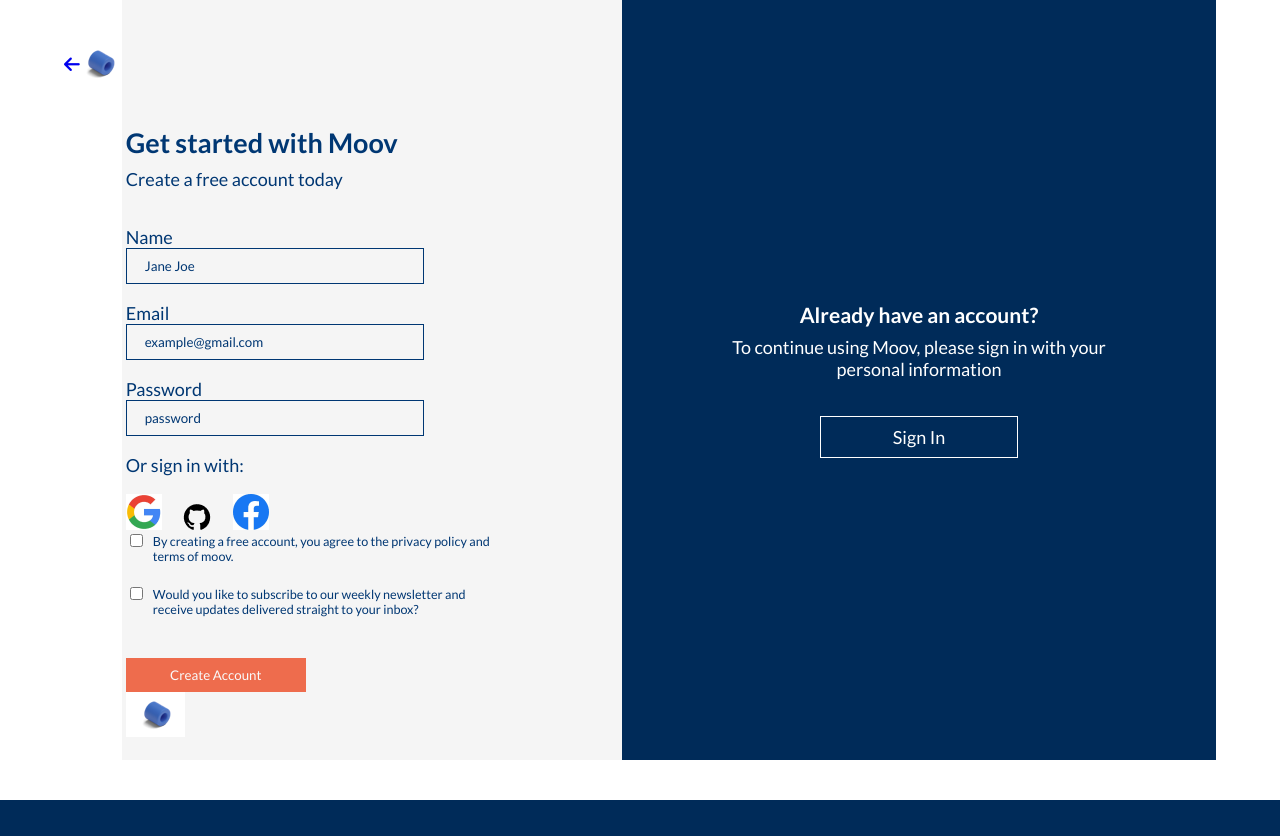
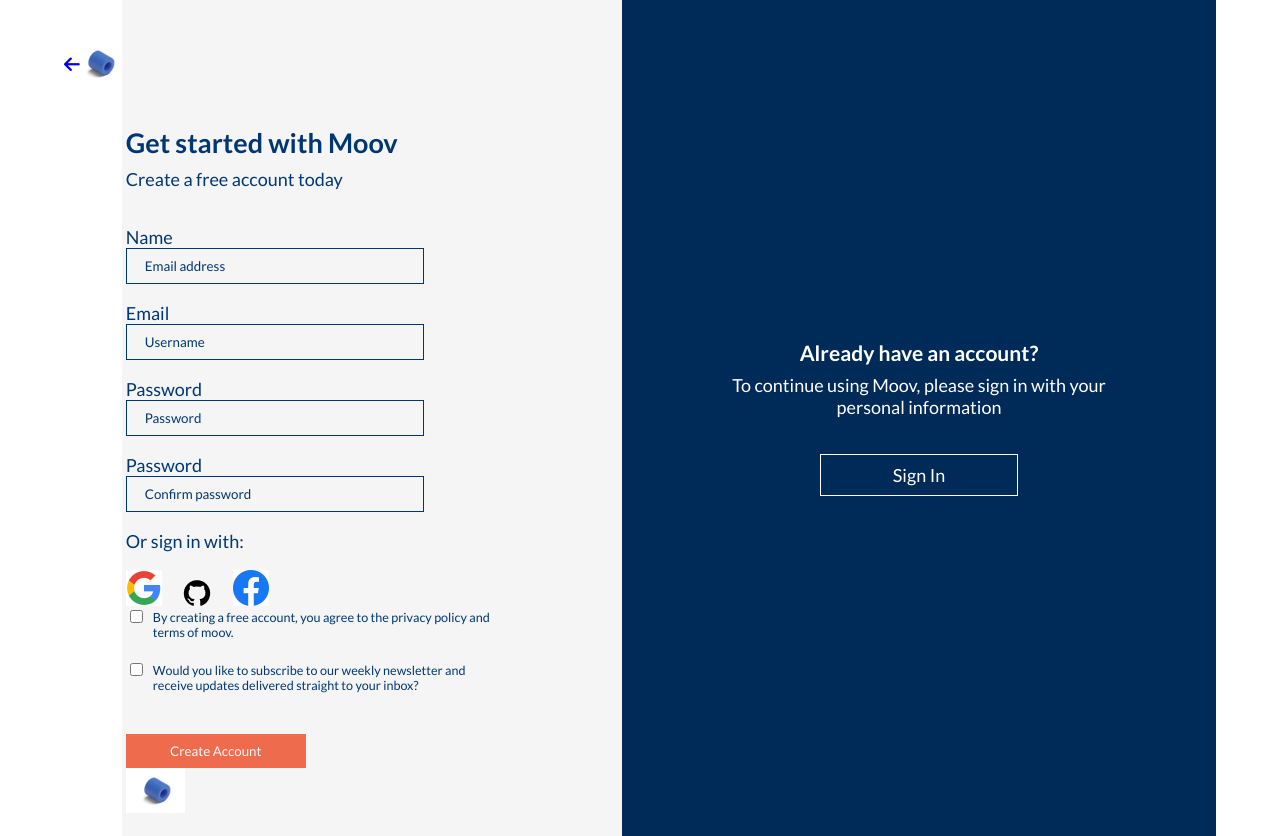
Before and after one commit to zuri-training/Animation-Library---Team-92-Repo, a Django app: page /account/register/ in a window 1280 px wide. Before the commit the page ends 800 px from the top, so only its background shows below. Run offline with Django 4.2, Linux system fonts and the light colour scheme; some libraries are stand-ins or nearby versions.

Commit message:
added features to the dahboard

```diff
--- a/moov_website/accounts/forms.py
+++ b/moov_website/accounts/forms.py
@@ -11,7 +11,7 @@
 
     class Meta:
         model = NewUser
-        fields = ('user_name', 'email', 'password')
+        fields = ('email', 'username', 'password1', 'password2', )
 
     def clean_email(self):
         email = self.cleaned_data['email'].lower()
@@ -26,24 +26,8 @@
         username = self.cleaned_data['username']
         try:
             account = NewUser.objects.exclude(
-                pk=self.instance.pk).get(user_name=user_name)
+                pk=self.instance.pk).get(username=username)
         except NewUser.DoesNotExist:
             return username
         raise forms.ValidationError(
             'Username "%s" is already in use.' % username)
-
-
-# class UserLogin(forms.ModelForm):
-#     password = forms.CharField(label="password", widget=forms.PasswordInput)
-
-#     class Meta:
-#         model = NewUser
-#         fields = ("email", "password")
-
-#         def clean(self):
-#             if self.is_valid():
-#                 email = self.cleaned_data['email']
-#                 password = self.cleaned_data['password']
-
-        # if not authenticate(email=email, password=password):
-        #     raise forms.ValidationError("invalid Login")
--- a/moov_website/accounts/models.py
+++ b/moov_website/accounts/models.py
@@ -1,57 +1,60 @@
 from django.db import models
-
-# Create your models here.
-from django.db import models
-from django.utils import timezone
-from django.utils.translation import gettext_lazy as _
-from django.contrib.auth.models import AbstractBaseUser, PermissionsMixin, BaseUserManager
+from django.contrib.auth.models import AbstractBaseUser, BaseUserManager
+from django.core.files.storage import FileSystemStorage
+from django.conf import settings
+import os
 
 
-class CustomAccountManager(BaseUserManager):
+class MyAccountManager(BaseUserManager):
+    def create_user(self, email, username, password=None):
+        if not email:
+            raise ValueError('Users must have an email address')
+        if not username:
+            raise ValueError('Users must have a username')
 
-    def create_superuser(self, email, user_name, first_name, password, **other_fields):
+        user = self.model(
+            email=self.normalize_email(email),
+            username=username,
+        )
 
-        other_fields.setdefault('is_staff', True)
-        other_fields.setdefault('is_superuser', True)
-        other_fields.setdefault('is_active', True)
+        user.set_password(password)
+        user.save(using=self._db)
+        return user
 
-        if other_fields.get('is_staff') is not True:
-            raise ValueError(
-                'Superuser must be assigned to is_staff=True.')
-        if other_fields.get('is_superuser') is not True:
-            raise ValueError(
-                'Superuser must be assigned to is_superuser=True.')
-
-        return self.create_user(email, user_name, first_name, password, **other_fields)
-
-    def create_user(self, email, user_name, first_name, password, **other_fields):
-
-        if not email:
-            raise ValueError(_('You must provide an email address'))
-
-        email = self.normalize_email(email)
-        user = self.model(email=email, user_name=user_name,
-                          first_name=first_name, **other_fields)
-        user.set_password(password)
-        user.save()
+    def create_superuser(self, email, username, password):
+        user = self.create_user(
+            email=self.normalize_email(email),
+            password=password,
+            username=username,
+        )
+        user.is_admin = True
+        user.is_staff = True
+        user.is_superuser = True
+        user.save(using=self._db)
         return user
 
 
-class NewUser(AbstractBaseUser, PermissionsMixin):
+class NewUser(AbstractBaseUser):
+    email = models.EmailField(verbose_name="email", max_length=60, unique=True)
+    username = models.CharField(max_length=30, unique=True)
+    date_joined = models.DateTimeField(
+        verbose_name='date joined', auto_now_add=True)
+    is_admin = models.BooleanField(default=False)
+    is_active = models.BooleanField(default=True)
+    is_staff = models.BooleanField(default=False)
+    is_superuser = models.BooleanField(default=False)
+    USERNAME_FIELD = 'email'
+    REQUIRED_FIELDS = ['username']
 
-    email = models.EmailField(_('email address'), unique=True)
-    user_name = models.CharField(max_length=150, unique=True)
-    first_name = models.CharField(max_length=150, blank=True)
-    start_date = models.DateTimeField(default=timezone.now)
-    about = models.TextField(_(
-        'about'), max_length=500, blank=True)
-    is_staff = models.BooleanField(default=False)
-    is_active = models.BooleanField(default=False)
-
-    objects = CustomAccountManager()
-
-    USERNAME_FIELD = 'email'
-    REQUIRED_FIELDS = ['user_name', 'first_name']
+    objects = MyAccountManager()
 
     def __str__(self):
-        return self.user_name
+        return self.username
+
+    # For checking permissions. to keep it simple all admin have ALL permissons
+    def has_perm(self, perm, obj=None):
+        return self.is_admin
+
+    # Does this user have permission to view this app? (ALWAYS YES FOR SIMPLICITY)
+    def has_module_perms(self, app_label):
+        return True
--- a/moov_website/accounts/views.py
+++ b/moov_website/accounts/views.py
@@ -1,25 +1,21 @@
-from django.shortcuts import render
-from .forms import RegistrationForm
-from .models import NewUser
-from django.contrib.auth import authenticate, login
+from django.shortcuts import render, redirect
+from django.http import HttpResponse
+from django.contrib.auth import login, authenticate
 from django.contrib import messages
-from django.shortcuts import render, redirect
+from accounts.forms import RegistrationForm
 
 
-# Create your views here.
+def register(request, *args, **kwargs):
 
-
-def register(request):
     context = {}
     if request.POST:
-        form = RegistrationForm(request.POST or None)
+        form = RegistrationForm(request.POST)
         if form.is_valid():
-            user = form.save(commit=False)
-            password = form.cleaned_data.get('password')
-            user.set_password(password)
-            user.save()
-            new_user = authenticate(username=user.username, password=password)
-
+            form.save()
+            email = form.cleaned_data.get('email').lower()
+            raw_password = form.cleaned_data.get('password1')
+            account = authenticate(email=email, password=raw_password)
+            login(request, account)
             return redirect('login')
         else:
             context['registration_form'] = form
@@ -27,16 +23,17 @@
     else:
         form = RegistrationForm()
         context['registration_form'] = form
-    return render(request, "accounts/register.html", context)
+    return render(request, 'accounts/register.html', context)
 
+# Create your views here.
 
 
 def loginPage(request):
     page = 'login'
 
     # prevents users from entering the login page when already logged in.
-    if request.user.is_authenticated:
-        return redirect('home')
+    # if request.user.is_authenticated:
+    #     return redirect('home')
 
     if request.method == 'POST':
         email = request.POST.get('email').lower()
--- a/moov_website/dashboard/urls.py
+++ b/moov_website/dashboard/urls.py
@@ -3,6 +3,6 @@
 
 urlpatterns = [
     path('library/', views.library_view, name='library'),
-    path('saved/', views.saved_codes, name='saved_codes'),
+    path('saved', views.saved_codes, name='saved_codes'),
     path('download_library', views.download_library, name='download')
 ]
--- a/moov_website/dashboard/views.py
+++ b/moov_website/dashboard/views.py
@@ -10,10 +10,8 @@
 
 
 def saved_codes(request):
-    code = request.GET['codes']
-    context = {'code': code}
+    return render(request, 'dashboard/saved.html')
 
-    return render(request, 'dashboard/saved.html', context)
 
 def download_library(request):
     return render(request, 'dashboard/download.html')
--- a/moov_website/templates/accounts/login.html
+++ b/moov_website/templates/accounts/login.html
@@ -14,7 +14,7 @@
         <div id="signup_ask">
             <p id="p1">Don't have an account?</p>
             <p id="p2">Sign up to get full access to the library and explore animations.</p>
-            <a href="{% url 'accounts:register'%}"><button id="account_create_btn">Create Account</button></a>
+            <a href="{% url 'register'%}"><button id="account_create_btn">Create Account</button></a>
         </div>
     </div>
     <div id="login_area">
--- a/moov_website/templates/accounts/register.html
+++ b/moov_website/templates/accounts/register.html
@@ -1,4 +1,5 @@
 {% load static %}
+
 <!DOCTYPE html>
 <html lang="en">
 
@@ -40,26 +41,38 @@
       <main class="registration-form">
         <h2>Get started with Moov</h2>
         <p>Create a free account today</p>
-        <form action="" method="post">
+        <form class="form-signin" method="post">
           {% csrf_token %}
           <div class="name">
             <label for="Username">Name</label><br />
-            <input
-              type="text"
-              name="user_name"
-              id="name"
-              placeholder="Jane Joe"
-              required
-            />
+            <input type="email" name="email" id="inputEmail" class="form-control" placeholder="Email address" required autofocus>
         </div
         <div class="email">
           <label for="Email">Email</label><br>
-          <input type="email" name="Email" id="email" placeholder="example@gmail.com" required>
+          <input type="text" name="username" id="inputUsername" class="form-control" placeholder="Username" required>
         </div>
         <div class="password">
           <label for="Password">Password</label><br>
-          <input type="password" name="Password" id="password" placeholder="password" required>
+          <input type="password" name="password1" id="inputPassword" class="form-control" placeholder="Password" required>
         </div>
+        <div class="password">
+          <label for="Password">Password</label><br>
+          <input type="password" name="password2" id="inputPassword2" class="form-control" placeholder="Confirm password" required>
+        </div>
+        {% for field in registration_form %}
+  <p>
+  {% for error in field.errors %}
+  <p style="color: red">{{ error }}</p>
+  {% endfor %}
+  </p>
+  {% endfor %}
+  {% if registration_form.non_field_errors %}
+  <div style="color: red">
+    <p>{{registration_form.non_field_errors}}</p>
+  </div>
+
+  {% endif %}
+
         <div class="mobile">
           <p>Already have an account? <a href="#">Login</a></p>
         </div>
--- a/moov_website/templates/dashboard/library.html
+++ b/moov_website/templates/dashboard/library.html
@@ -24,7 +24,7 @@
           />
         </figure>
         <div class="side_bar_links">
-          <p><a href="{% url 'library' %} ">LIBRARY</a></p>
+          <p><a href="{% url 'library' %} "><b>LIBRARY</b></a></p>
           <p><a href="{% url 'saved_codes' %} ">SAVED</a></p>
         </div>
         <span>
@@ -80,7 +80,8 @@
 
                 </div>
 
-                <form action="">
+                <form action="saved" method='POST'>
+                  {% csrf_token %}
                   <div class="code_display">
                     <input type="text" name="codes" id="display" placeholder='Animation codes will appear here' readonly>
                   <div class="copy">
--- a/moov_website/templates/dashboard/saved.html
+++ b/moov_website/templates/dashboard/saved.html
@@ -25,7 +25,7 @@
         </figure>
         <div class="side_bar_links">
           <p><a href="{% url 'library' %} "  class='libLnk'>LIBRARY</a></p>
-          <p><a href="{% url 'saved_codes' %} " class='saveLnk'>SAVED</a></p>
+          <p><a href="{% url 'saved_codes' %} " class='saveLnk'><b>SAVED</b></a></p>
         </div>
         <span>
           <p><a href="logout">LOGOUT</a></p>
```
Also changed, not shown: moov_website/accounts/admin.py (+10 -25 lines), moov_website/templates/moov_app/home.html (+15 -4 lines), moov_website/accounts/migrations/0001_initial.py (added), moov_website/accounts/migrations/__init__.py (added), moov_website/db.sqlite3.
